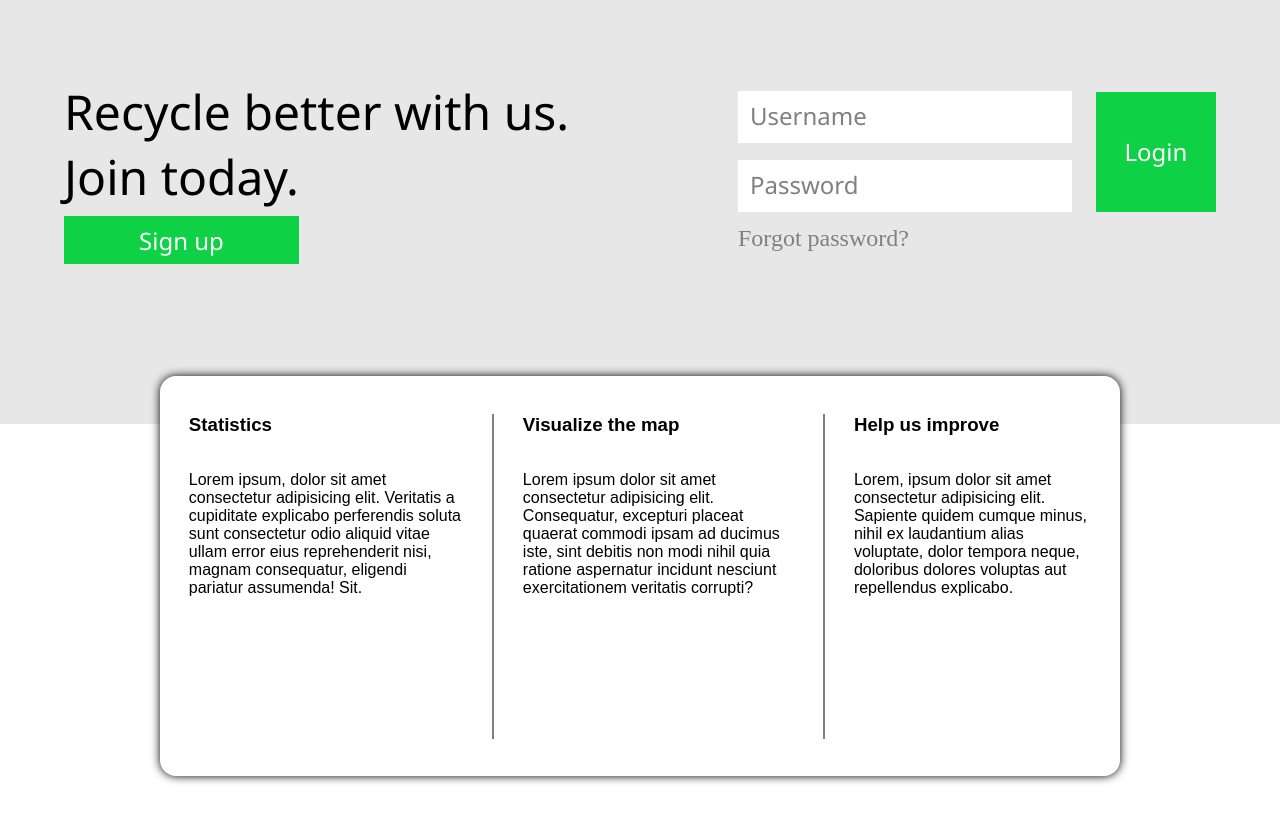
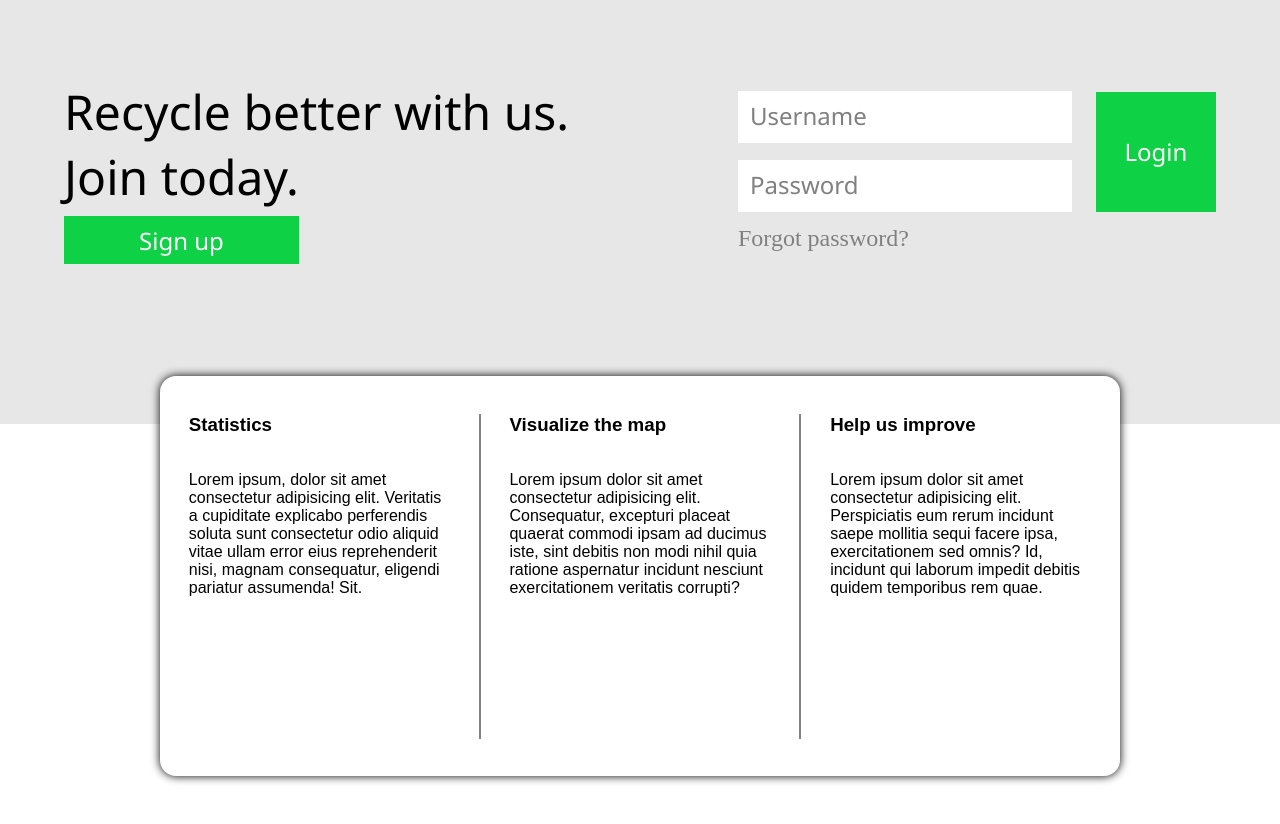
Before and after one commit to Amihaeseisergiu/GaSM, a PHP site: page / in a window 1280 px wide. Shown: the part 124-948 px from the top of the page. Run offline with PHP 8.4, Linux system fonts and the light colour scheme.

Commit message:
Fixed some text alignment

```diff
--- a/bottomStyle.css
+++ b/bottomStyle.css
@@ -20,6 +20,7 @@
     padding-bottom: 5%;
     padding-left: 3%;
     padding-right: 3%;
+    width: 33%;
 }
 
 .vl {
@@ -45,6 +46,7 @@
   .bottom-text
   {
     padding-bottom: 0.5%;
+    width: 95%;
   }
   .vl
   {
@@ -57,3 +59,4 @@
     width: 90%;
     align-self: center;
   }
+}
--- a/index.html
+++ b/index.html
@@ -1,16 +1,19 @@
 <!DOCTYPE html>
 <html lang="en">
+
 <head>
     <meta charset="UTF-8">
     <meta name="viewport" content="width=device-width, initial-scale=1.0">
     <title>Document</title>
     <link rel="stylesheet" href="upperPage.css">
-    <link rel = "stylesheet" type = "text/css" href = "midPart.css">
-    <link rel = "stylesheet" type = "text/css" href = "bottomStyle.css">
+    <link rel="stylesheet" type="text/css" href="midPart.css">
+    <link rel="stylesheet" type="text/css" href="bottomStyle.css">
     <link rel="stylesheet" href="inputButtons.css">
 </head>
+
 <body>
-    <div class="top">      <!--top part-->
+    <div class="top">
+        <!--top part-->
         <div>
             <img src="logo.jpg" alt="Logo">
             <p>
@@ -34,12 +37,14 @@
     </div>
 
 
-    <div class="parentDiv">    <!--mid part-->
+    <div class="parentDiv">
+        <!--mid part-->
         <div class="leftDiv">
             <h2 class="textH">Recycle better with us.</h2>
             <div>
                 <h2 class="textH">Join today.</h2>
-                <a href="signup.html"><button type="button" name="Signup" id="signup" class="signupButton">Sign up</button></a>
+                <a href="signup.html"><button type="button" name="Signup" id="signup" class="signupButton">Sign
+                        up</button></a>
             </div>
         </div>
 
@@ -59,7 +64,8 @@
 
     </div>
 
-    <div class="bottom">     <!--bottom part-->
+    <div class="bottom">
+        <!--bottom part-->
         <div class="bottom-text">
             <h3>Statistics</h3>
             <p>Lorem ipsum, dolor sit amet consectetur adipisicing elit. Veritatis a cupiditate explicabo perferendis
@@ -83,8 +89,9 @@
                 Help us improve
             </h3>
             <p>
-                Lorem, ipsum dolor sit amet consectetur adipisicing elit. Sapiente quidem cumque minus, nihil ex
-                laudantium alias voluptate, dolor tempora neque, doloribus dolores voluptas aut repellendus explicabo.
+                Lorem ipsum dolor sit amet consectetur adipisicing elit. Perspiciatis eum rerum incidunt saepe mollitia
+                sequi facere ipsa, exercitationem sed omnis? Id, incidunt qui laborum impedit debitis quidem temporibus
+                rem quae.
             </p>
         </div>
     </div>
```
Lines whose indentation alone changed are shown as unchanged.
